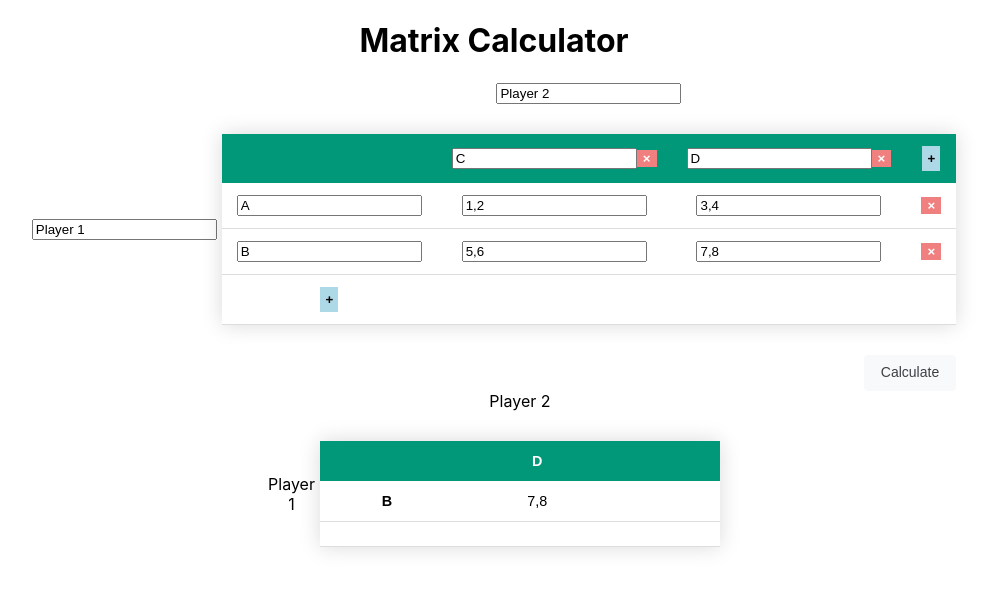
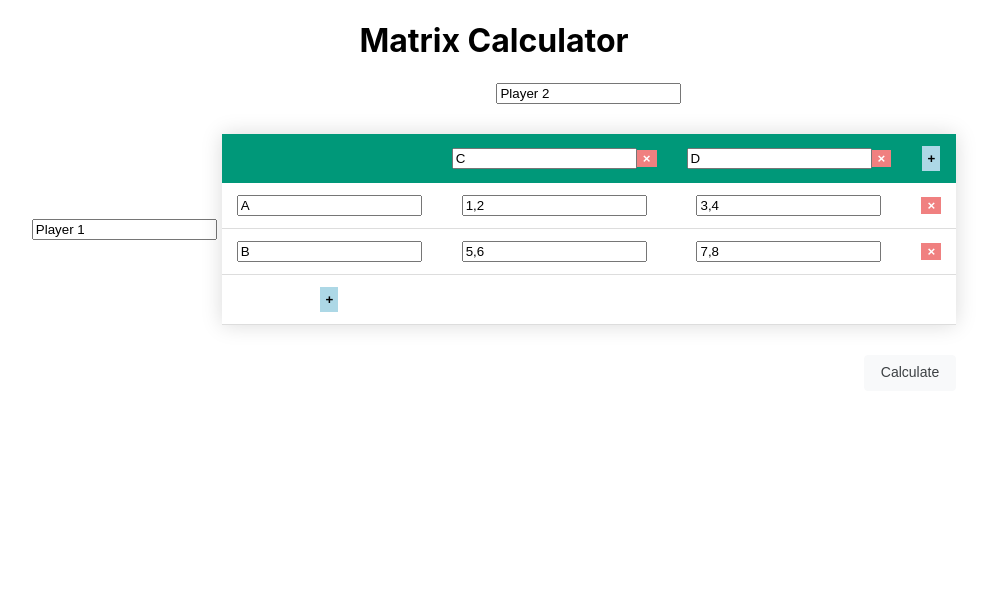
Before and after one commit to papa-github/Strategic-Games-Solver, a React (Create React App) app: page / in a window 1280 px wide. Shown: the top 590 px of the page, without its empty margins (146-1137 px from the left). Built offline with nearby package versions, Linux system fonts and the light colour scheme.

Commit message:
Implemented the dominate function a lot better

```diff
--- a/src/components/Dominance.tsx
+++ b/src/components/Dominance.tsx
@@ -66,4 +66,4 @@ function Dominance(props: { matrix: Matrix}) {
 
 }
 
-export default Dominance
+export default React.memo(Dominance)
--- a/src/components/EditableMatrix.tsx
+++ b/src/components/EditableMatrix.tsx
@@ -6,7 +6,7 @@ import Matrix from './Matrix';
 
 
 // eslint-disable-next-line react/prop-types, no-empty-pattern
-const EditableMatrix = (props: {handleCalculate: Function, deactivate:Function}) => {
+const EditableMatrix = (props: {handleCalculate: Function}) => {
 
 
 
@@ -22,27 +22,27 @@ const EditableMatrix = (props: {handleCalculate: Function, deactivate:Function})
     const newData = [...matrixData];
     newData[rowIndex][colIndex] = event.target.value;
     setMatrixData(newData);
-    props.deactivate()
+
   };
 
   const handleRowHeaderChange = (event: React.ChangeEvent<HTMLInputElement>, rowIndex: number) => {
     const newHeaders = [...rowHeaders];
     newHeaders[rowIndex] = event.target.value;
     setRowHeaders(newHeaders);
-    props.deactivate()
+
   };
 
   const handleColHeaderChange = (event: React.ChangeEvent<HTMLInputElement>, colIndex: number) => {
     const newHeaders = [...colHeaders];
     newHeaders[colIndex] = event.target.value;
     setColHeaders(newHeaders);
-    props.deactivate()
+
   };
 
   const handleAddRow = () => {
     setMatrixData([...matrixData, Array.from({ length: matrixData[0].length }, () => '')]);
     setRowHeaders([...rowHeaders, `Row ${matrixData.length + 1}`]);
-    props.deactivate()
+
   };
 
   const handleRemoveRow = (rowIndex: number) => {
@@ -56,7 +56,7 @@ const EditableMatrix = (props: {handleCalculate: Function, deactivate:Function})
     } else{
       alert("You must have a least one row")
     }
-    props.deactivate()
+
 
   };
 
@@ -65,7 +65,7 @@ const EditableMatrix = (props: {handleCalculate: Function, deactivate:Function})
       prevData.map((row) => [...row, ''])
     );
     setColHeaders([...colHeaders, `Col ${matrixData[0].length + 1}`]);
-    props.deactivate()
+
   };
 
   const handleRemoveColumn = (colIndex: number) => {
@@ -80,7 +80,7 @@ const EditableMatrix = (props: {handleCalculate: Function, deactivate:Function})
     }else{
       alert("You must have at least one column")
     }
-    props.deactivate()
+
 
   };
 
--- a/src/pages/MatrixCalculator.tsx
+++ b/src/pages/MatrixCalculator.tsx
@@ -9,23 +9,17 @@ import Matrix from '../components/Matrix';
 function MatrixCalculator() {
 
   const [inputMatrix, setInputMatrixData] = useState<Matrix>(new Matrix());
-  const [matrixData, setMatrixData] = useState<Matrix>(new Matrix())
+  const [matrixData, setMatrixData] = useState<Matrix>()
   const [renderDominance, setRenderDominance] = useState<boolean>(false)
 
-  useEffect(() => {
-    setMatrixData(inputMatrix);
-    console.log("Matrix Data Updated")
-    setRenderDominance(true);
-  }, [inputMatrix]);
+  // useEffect(() => {
+  //   setMatrixData(inputMatrix);
+  //   console.log("Matrix Data Updated")
+  //   setRenderDominance(true);
+  // }, [inputMatrix]);
 
   function HandleCalculate(matrix: Matrix) {
-
-    setInputMatrixData(matrix);
-  }
-
-  function deactivateCalculation(){
-    console.log("dc")
-    setRenderDominance(false)
+    setMatrixData(matrix)
   }
 
   return (
@@ -33,10 +27,9 @@ function MatrixCalculator() {
       <h1>Matrix Calculator</h1>
         <EditableMatrix
             handleCalculate={HandleCalculate}
-            deactivate={deactivateCalculation}
         />
 
-        {renderDominance && <Dominance
+        {matrixData && <Dominance
           matrix={matrixData.clone()}
 
          />}
```
